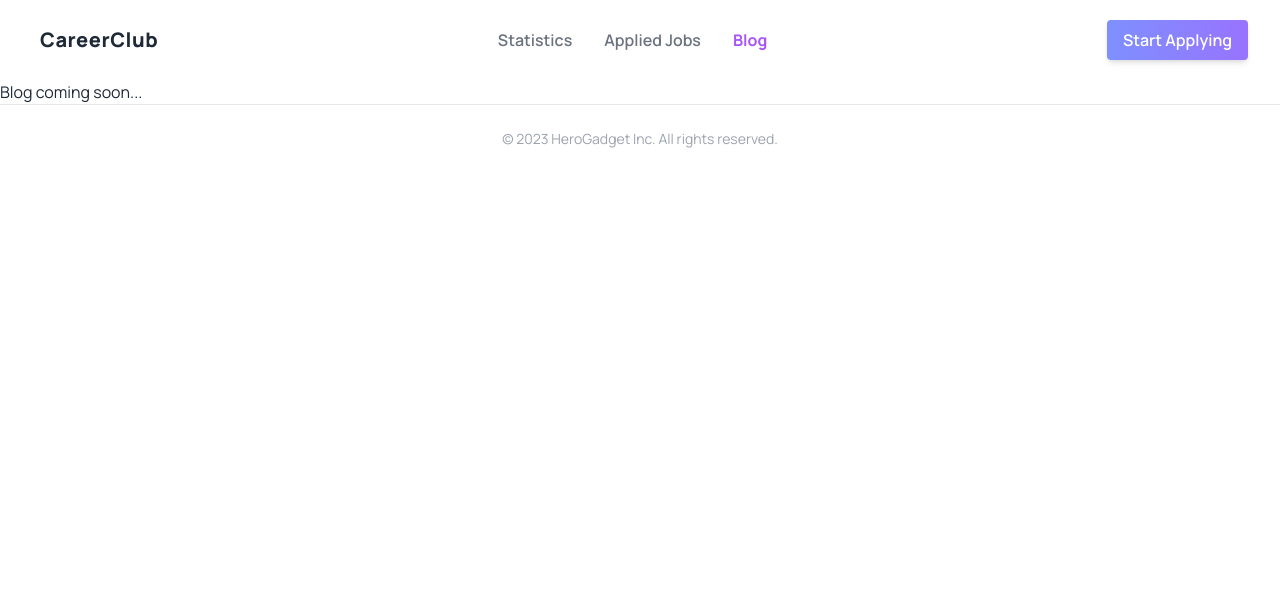
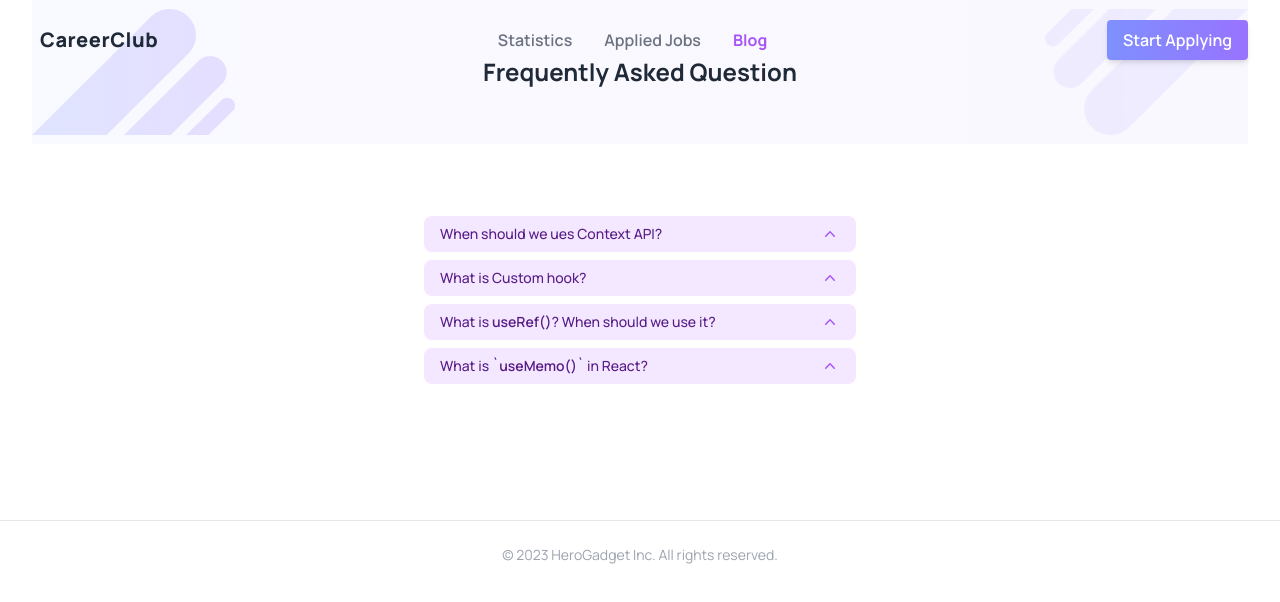
Before and after one commit to mashudalhasan/career-club, a React (Vite) app: page /blog in a window 1280 px wide. Shown: the top 602 px of the page. Built offline with nearby package versions, Linux system fonts and the light colour scheme.

Commit message:
updated blog section

```diff
--- a/src/components/AppliedJobs.jsx
+++ b/src/components/AppliedJobs.jsx
@@ -5,7 +5,6 @@ import AppliedJobList from "./AppliedJobList";
 import banner1 from "../assets/All Images/Vector-1.png";
 import banner2 from "../assets/All Images/Vector.png";
 import { toast } from "react-hot-toast";
-import FilterMenu from "./FilterMenu";
 
 const AppliedJobs = () => {
   const appliedData = useLoaderData();
--- a/src/components/Blog.jsx
+++ b/src/components/Blog.jsx
@@ -1,11 +1,117 @@
-import React from 'react';
+import { Disclosure } from "@headlessui/react";
+import { ChevronUpIcon } from "@heroicons/react/20/solid";
+import banner1 from "../assets/All Images/Vector-1.png";
+import banner2 from "../assets/All Images/Vector.png";
 
-const Blog = () => {
-    return (
-        <div>
-            <h2>Blog coming soon...</h2>
+export default function Blog() {
+  return (
+    <div className="my-container mb-32">
+      <div className="flex h-36 justify-between items-center bg-light-purple -mt-20">
+        <img className="w-1/3 md:w-1/4 lg:w-1/6" src={banner2} alt="" />
+        <p className="text-2xl font-bold text-center">Frequently Asked Question</p>
+        <img className="w-1/3 md:w-1/4 lg:w-1/6" src={banner1} alt="" />
+      </div>
+      <div className="w-full px-4 pt-16">
+        <div className="mx-auto w-full max-w-md rounded-2xl bg-white p-2">
+          <Disclosure>
+            {({ open }) => (
+              <>
+                <Disclosure.Button className="flex w-full justify-between rounded-lg bg-purple-100 px-4 py-2 text-left text-sm font-medium text-purple-900 hover:bg-purple-200 focus:outline-none focus-visible:ring focus-visible:ring-purple-500 focus-visible:ring-opacity-75">
+                  <span>When should we ues Context API?</span>
+                  <ChevronUpIcon
+                    className={`${
+                      open ? "rotate-180 transform" : ""
+                    } h-5 w-5 text-purple-500`}
+                  />
+                </Disclosure.Button>
+                <Disclosure.Panel className="px-4 pt-4 pb-2 text-sm text-gray-500">
+                  The Context API in React is used for managing global state,
+                  avoiding prop drilling, cross-component communication, code
+                  organization, and integrating with third-party libraries. It's
+                  helpful when you need to share data or functionality across
+                  components or establish communication between unrelated
+                  components. Use it judiciously to avoid unnecessary complexity
+                  in your code.
+                </Disclosure.Panel>
+              </>
+            )}
+          </Disclosure>
+          <Disclosure as="div" className="mt-2">
+            {({ open }) => (
+              <>
+                <Disclosure.Button className="flex w-full justify-between rounded-lg bg-purple-100 px-4 py-2 text-left text-sm font-medium text-purple-900 hover:bg-purple-200 focus:outline-none focus-visible:ring focus-visible:ring-purple-500 focus-visible:ring-opacity-75">
+                  <span>What is Custom hook?</span>
+                  <ChevronUpIcon
+                    className={`${
+                      open ? "rotate-180 transform" : ""
+                    } h-5 w-5 text-purple-500`}
+                  />
+                </Disclosure.Button>
+                <Disclosure.Panel className="px-4 pt-4 pb-2 text-sm text-gray-500">
+                  A custom hook in React is a reusable function that
+                  encapsulates stateful logic in functional components. It
+                  allows you to abstract and share common logic across
+                  components without using class components or higher-order
+                  components. Custom hooks promote code reuse, separation of
+                  concerns, and maintainability in React applications.
+                </Disclosure.Panel>
+              </>
+            )}
+          </Disclosure>
+          <Disclosure as="div" className="mt-2">
+            {({ open }) => (
+              <>
+                <Disclosure.Button className="flex w-full justify-between rounded-lg bg-purple-100 px-4 py-2 text-left text-sm font-medium text-purple-900 hover:bg-purple-200 focus:outline-none focus-visible:ring focus-visible:ring-purple-500 focus-visible:ring-opacity-75">
+                  <span>
+                    What is <span className="font-semibold">useRef()</span>?
+                    When should we use it?
+                  </span>
+                  <ChevronUpIcon
+                    className={`${
+                      open ? "rotate-180 transform" : ""
+                    } h-5 w-5 text-purple-500`}
+                  />
+                </Disclosure.Button>
+                <Disclosure.Panel className="px-4 pt-4 pb-2 text-sm text-gray-500">
+                  <span className="font-semibold">`useRef()`</span> is a React
+                  hook used to create a mutable reference to a value or DOM
+                  element. It's used for accessing/modifying the DOM, storing
+                  mutable values, accessing previous values, and establishing
+                  communication between child and parent components. It does not
+                  trigger re-renders and is useful in scenarios where you need
+                  to work with mutable data in a functional component.
+                </Disclosure.Panel>
+              </>
+            )}
+          </Disclosure>
+          <Disclosure as="div" className="mt-2">
+            {({ open }) => (
+              <>
+                <Disclosure.Button className="flex w-full justify-between rounded-lg bg-purple-100 px-4 py-2 text-left text-sm font-medium text-purple-900 hover:bg-purple-200 focus:outline-none focus-visible:ring focus-visible:ring-purple-500 focus-visible:ring-opacity-75">
+                  <span>
+                    What is <span className="font-semibold">`useMemo()`</span>{" "}
+                    in React?
+                  </span>
+                  <ChevronUpIcon
+                    className={`${
+                      open ? "rotate-180 transform" : ""
+                    } h-5 w-5 text-purple-500`}
+                  />
+                </Disclosure.Button>
+                <Disclosure.Panel className="px-4 pt-4 pb-2 text-sm text-gray-500">
+                  <span className="font-semibold">`useMemo()`</span> is a React
+                  hook used for memoizing the result of a computation in a
+                  functional component. It stores the result and only recomputes
+                  when the dependencies change, optimizing performance by
+                  avoiding unnecessary computations. It takes a function as the
+                  first argument representing the computation and an array of
+                  dependencies as the second argument.
+                </Disclosure.Panel>
+              </>
+            )}
+          </Disclosure>
         </div>
-    );
-};
-
-export default Blog;
+      </div>
+    </div>
+  );
+}
--- a/src/components/FilterMenu.jsx
+++ /dev/null
@@ -1,25 +0,0 @@
-import React from "react";
-
-const FilterMenu = () => {
-
-  return (
-    <div className="dropdown dropdown-end">
-      <label tabIndex={0} className="btn m-1">
-        Filter By:
-      </label>
-      <ul
-        tabIndex={0}
-        className="dropdown-content menu p-2 shadow bg-base-100 rounded-box w-52"
-      >
-        <li>
-          <a >Onsite</a>
-        </li>
-        <li>
-          <a >Remote</a>
-        </li>
-      </ul>
-    </div>
-  );
-};
-
-export default FilterMenu;
```
